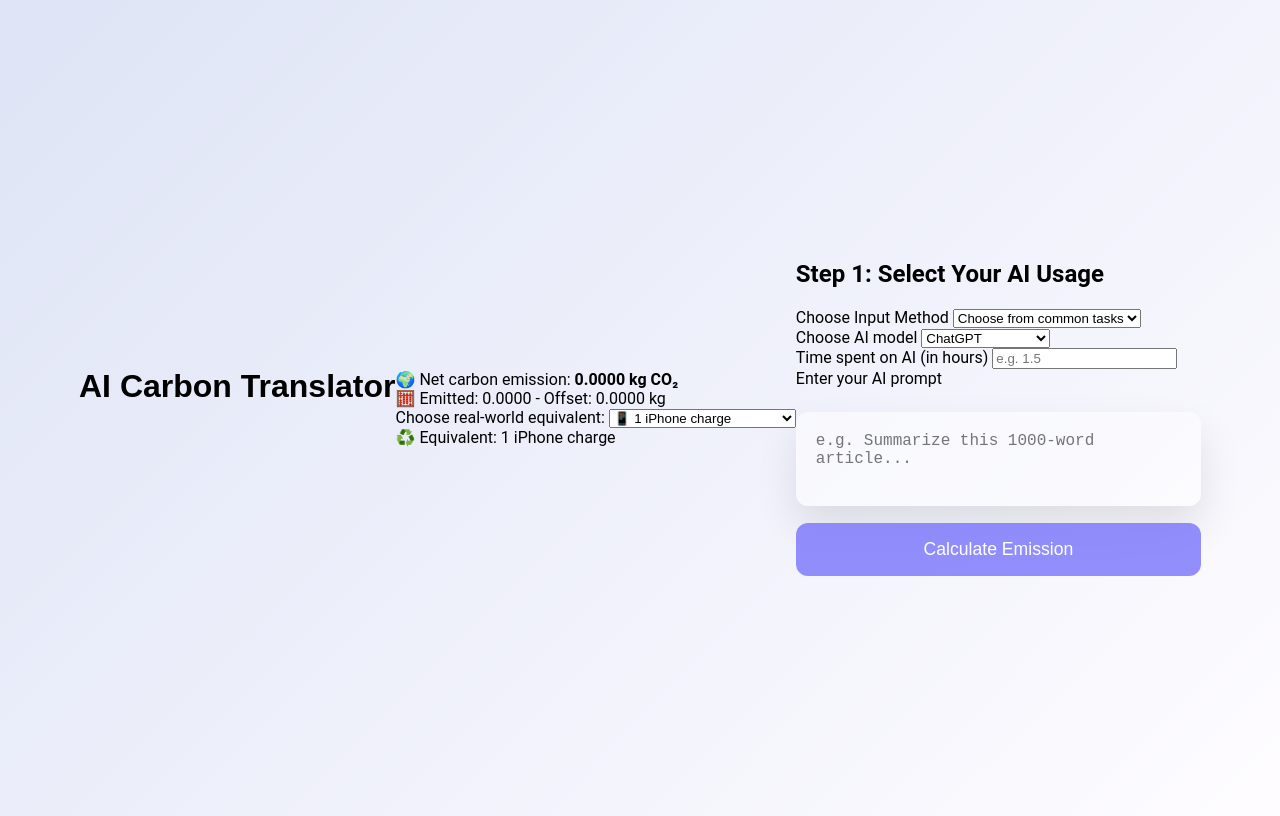
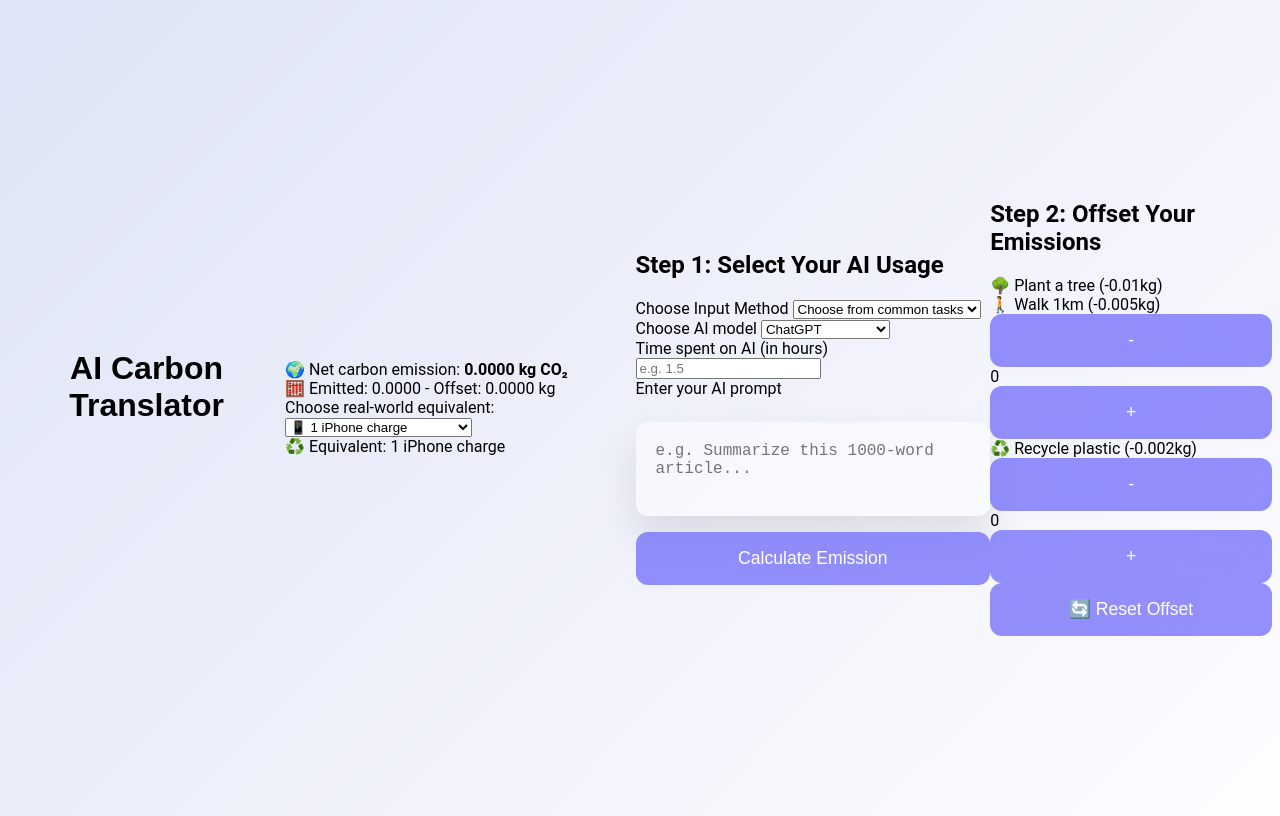
Before and after one commit to daizhuwu/Functions, a plain HTML site: page index.html in a window 1280 px wide. Drawn offline with Linux system fonts and the light colour scheme.

Commit message:
Added Offset Emission html

```diff
--- a/index.html
+++ b/index.html
@@ -57,6 +57,32 @@
     <button>Calculate Emission</button>
   </section>
 
+  <section>
+    <h2>Step 2: Offset Your Emissions</h2>
+    <div class="task-grid">
+      <div class="task">
+        🌳 Plant a tree (-0.01kg)
+      </div>
+      <div class="task">
+        🚶 Walk 1km (-0.005kg)
+        <div>
+          <button >-</button>
+          <span>0</span>
+          <button>+</button>
+        </div>
+      </div>
+      <div class="task">
+        ♻️ Recycle plastic (-0.002kg)
+        <div>
+          <button>-</button>
+          <span>0</span>
+          <button>+</button>
+        </div>
+      </div>
+    </div>
+    <button>🔄 Reset Offset</button>
+  </section>
+
   <script src="asset/converter.js"></script>
 </body>
 </html>
```
